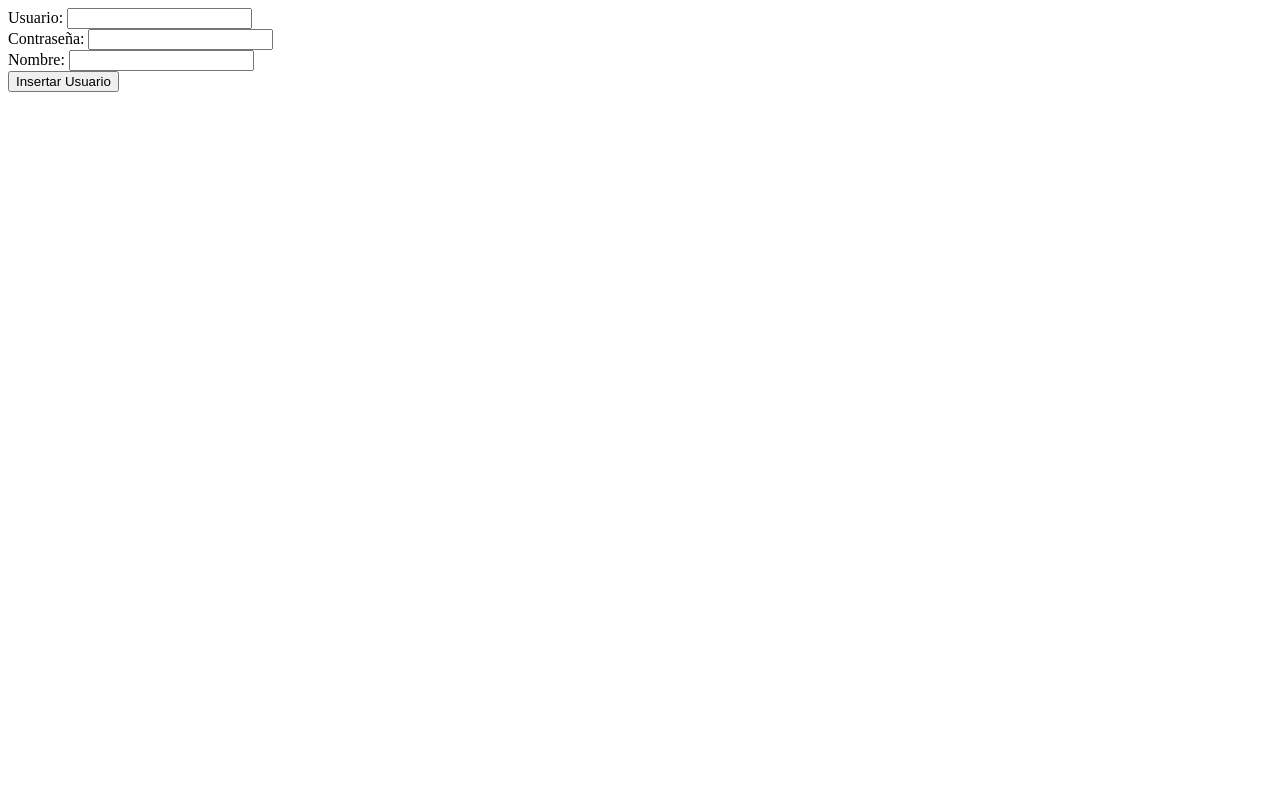
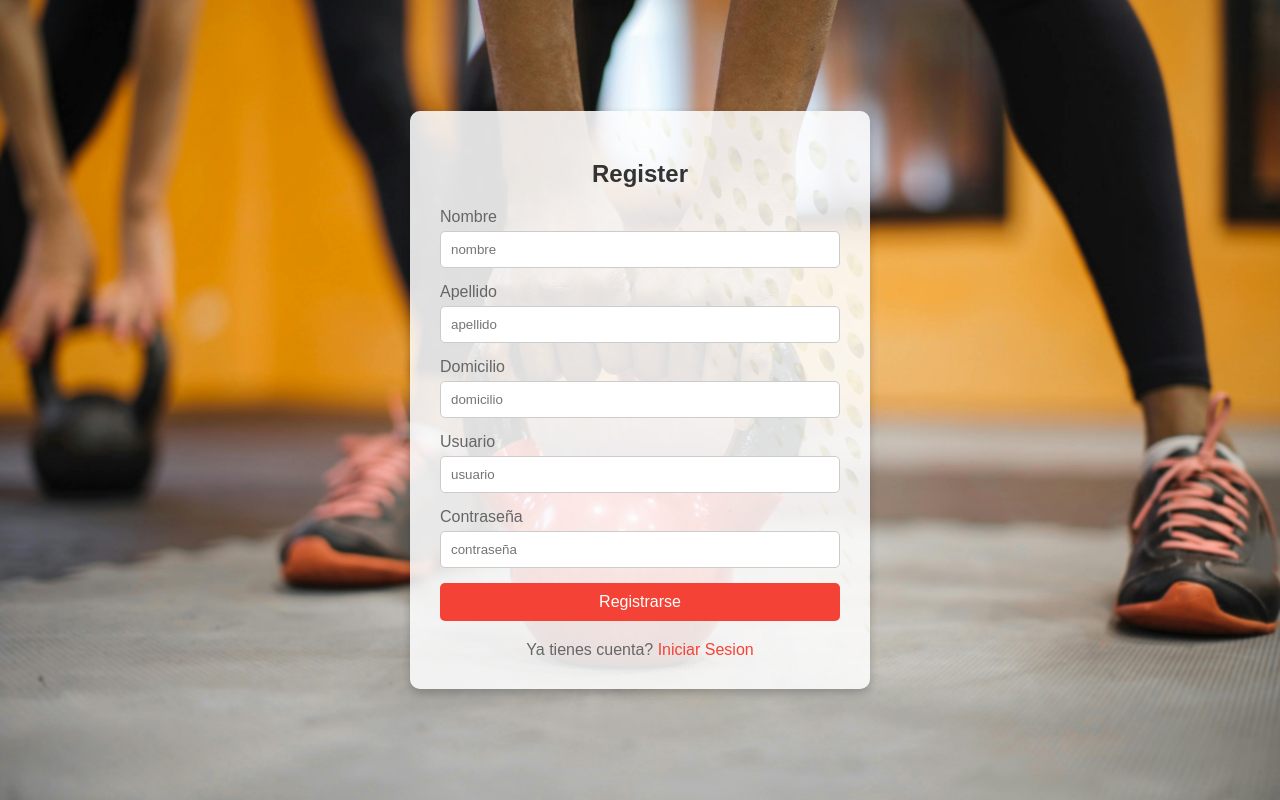
Before and after one commit to matias33h/i, a PHP site: page /register.html in a window 1280 px wide. Run offline with PHP 8.4, Linux system fonts and the light colour scheme.

Commit message:
register y login

```diff
--- a/style.css
+++ b/Styles/login.css
@@ -2,7 +2,7 @@ body {
   margin: 0;
   padding: 0;
   font-family: Arial, sans-serif;
-  background: url('./pexels-victorfreitas-841130.jpg') no-repeat center center fixed;
+  background: url('../img/pexels-olly-3766211.jpg') no-repeat center center fixed;
   background-size: cover;
   display: flex;
   justify-content: center;
@@ -31,7 +31,7 @@ body {
 
 .login-form::before {
   content: "";
-  background: url('./pexels-karolina-grabowska-4870821.jpg') no-repeat center center;
+  background: url('../img/pexels-karolina-grabowska-4870821.jpg') no-repeat center center;
   background-size: cover;
   opacity: 0.4;
   position: absolute;
--- /dev/null
+++ b/Styles/register.css
@@ -0,0 +1,122 @@
+body {
+  margin: 0;
+  padding: 0;
+  font-family: Arial, sans-serif;
+  background: url('../img/pexels-olly-3766211.jpg') no-repeat center center fixed;
+  background-size: cover;
+  display: flex;
+  justify-content: center;
+  align-items: center;
+  height: 100vh;
+}
+
+.container {
+  display: flex;
+  justify-content: center;
+  align-items: center;
+  width: 100%;
+  height: 100%;
+}
+
+.login-form {
+  background: rgba(255, 255, 255, 0.8);
+  padding: 30px;
+  border-radius: 10px;
+  box-shadow: 0 4px 8px rgba(0, 0, 0, 0.2);
+  width: 100%;
+  max-width: 400px;
+  text-align: center;
+  position: relative;
+}
+
+.login-form::before {
+  content: "";
+  background: url('../img/pexels-karolina-grabowska-4870821.jpg') no-repeat center center;
+  background-size: cover;
+  opacity: 0.4;
+  position: absolute;
+  top: 0;
+  left: 0;
+  right: 0;
+  bottom: 0;
+  border-radius: 10px;
+  z-index: -1;
+}
+
+.login-form h2 {
+  margin-bottom: 20px;
+  font-size: 24px;
+  color: #333;
+}
+
+.input-group {
+  margin-bottom: 15px;
+  text-align: left;
+}
+
+.input-group label {
+  display: block;
+  margin-bottom: 5px;
+  color: #666;
+}
+
+.input-group input {
+  width: 100%;
+  padding: 10px;
+  border: 1px solid #ccc;
+  border-radius: 5px;
+  box-sizing: border-box;
+}
+
+.remember-me {
+  display: flex;
+  align-items: center;
+  margin-bottom: 15px;
+}
+
+.remember-me input {
+  margin-right: 10px;
+}
+
+button {
+  width: 100%;
+  padding: 10px;
+  background-color: #f44336;
+  color: white;
+  border: none;
+  border-radius: 5px;
+  cursor: pointer;
+  font-size: 16px;
+}
+
+button:hover {
+  background-color: #d32f2f;
+}
+
+.forgot-password {
+  margin-top: 10px;
+  text-align: left;
+}
+
+.forgot-password a {
+  color: #666;
+  text-decoration: none;
+}
+
+.forgot-password a:hover {
+  text-decoration: underline;
+}
+
+.register {
+  margin-top: 20px;
+  color: #666;
+}
+
+.register a {
+  color: #f44336;
+  text-decoration: none;
+}
+
+.register a:hover {
+  text-decoration: underline;
+}
--- a/IniciarSesion.php
+++ b/components/IniciarSesion.php
@@ -1,6 +1,6 @@
 <?php
 
-    include('conexion.php');
+    include('../config/conexion.php');
 
     if (isset($_POST['usuario']) && isset($_POST['password'])) {
         function validate($data){
--- a/register.html
+++ b/register.html
@@ -1,20 +1,51 @@
 <!DOCTYPE html>
-<html>
+<html lang="en">
 <head>
-    <title>Insertar Usuario</title>
+    <meta charset="UTF-8">
+    <meta name="viewport" content="width=device-width, initial-scale=1.0">
+    <link rel="stylesheet" href="./Styles/register.css">
+    <title>Registro</title>
 </head>
 <body>
-    <form action="register.php" method="post">
-        <label for="usuario">Usuario:</label>
-        <input type="text" id="usuario" name="usuario" required><br>
+    <div class="container">
 
-        <label for="password">Contraseña:</label>
-        <input type="password" id="password" name="password" required><br>
+        <div class="container">
+            <div class="login-form">
+                <h2>Register</h2>
+                <form action="register.php" method="POST">
+                    <div class="input-group">
+                        <label for="username">Nombre</label>
+                        <input type="text" name="usuario" id="username" placeholder="nombre" required>
+                    </div>
+                    <div class="input-group">
+                        <label for="password">Apellido</label>
+                        <input type="password" name="apellido" id="password" placeholder="apellido" required>
+                    </div>
+                    <div class="input-group">
+                        <label for="password">Domicilio</label>
+                        <input type="password" name="domicilio" id="password" placeholder="domicilio" required>
+                    </div>
+                    <div class="input-group">
+                        <label for="password">Usuario</label>
+                        <input type="password" name="usuario" id="password" placeholder="usuario" required>
+                    </div>
+                    <div class="input-group">
+                        <label for="password">Contraseña</label>
+                        <input type="password" name="contraseña" id="password" placeholder="contraseña" required>
+                    </div>
 
-        <label for="nombre">Nombre:</label>
-        <input type="text" id="nombre" name="nombre_completo" required><br>
-
-        <input type="submit" value="Insertar Usuario">
-    </form>
+                    <button type="submit">Registrarse</button>
+                    <div class="forgot-password">
+                        <a href="#"></a>
+                    </div>
+                </form>
+                <div class="register">
+                    <span>Ya tienes cuenta?</span>
+                    <!-- Redirige al archivo register.html -->
+                    <a href="login.html">Iniciar Sesion</a>
+                </div>
+            </div>
+        </div>
+    </div>
 </body>
 </html>
```
Also changed, not shown: login.html (renamed from index.php, +5 -5 lines), components/register.php (renamed from register.php), config/conexion.php (renamed from conexion.php), img/pexels-airamdphoto-13106591.jpg (added), img/pexels-karolina-grabowska-4870821.jpg (added), img/pexels-olly-3766211.jpg (added), img/pexels-victorfreitas-841130.jpg (added), img/pexels-willpicturethis-1954524.jpg (added), img/register.jpg (added), 3 other files.
